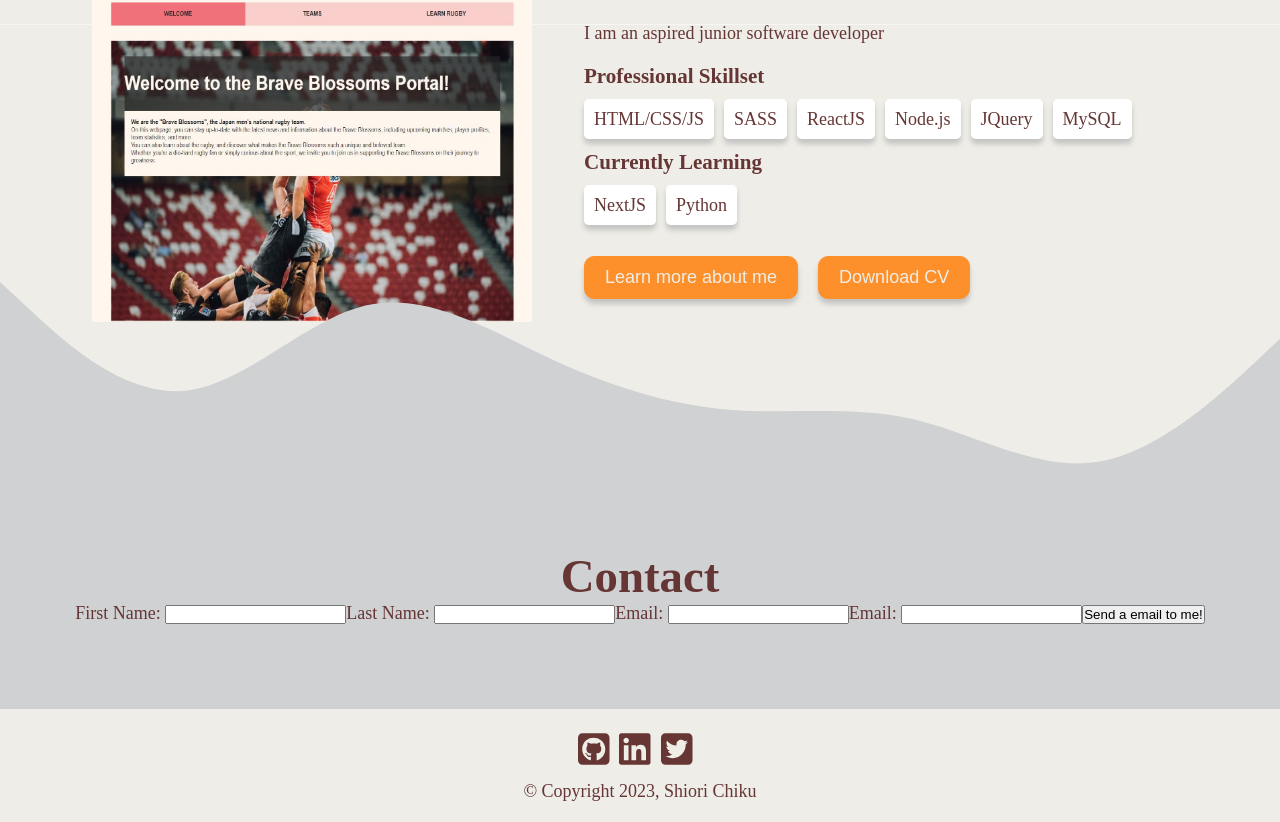
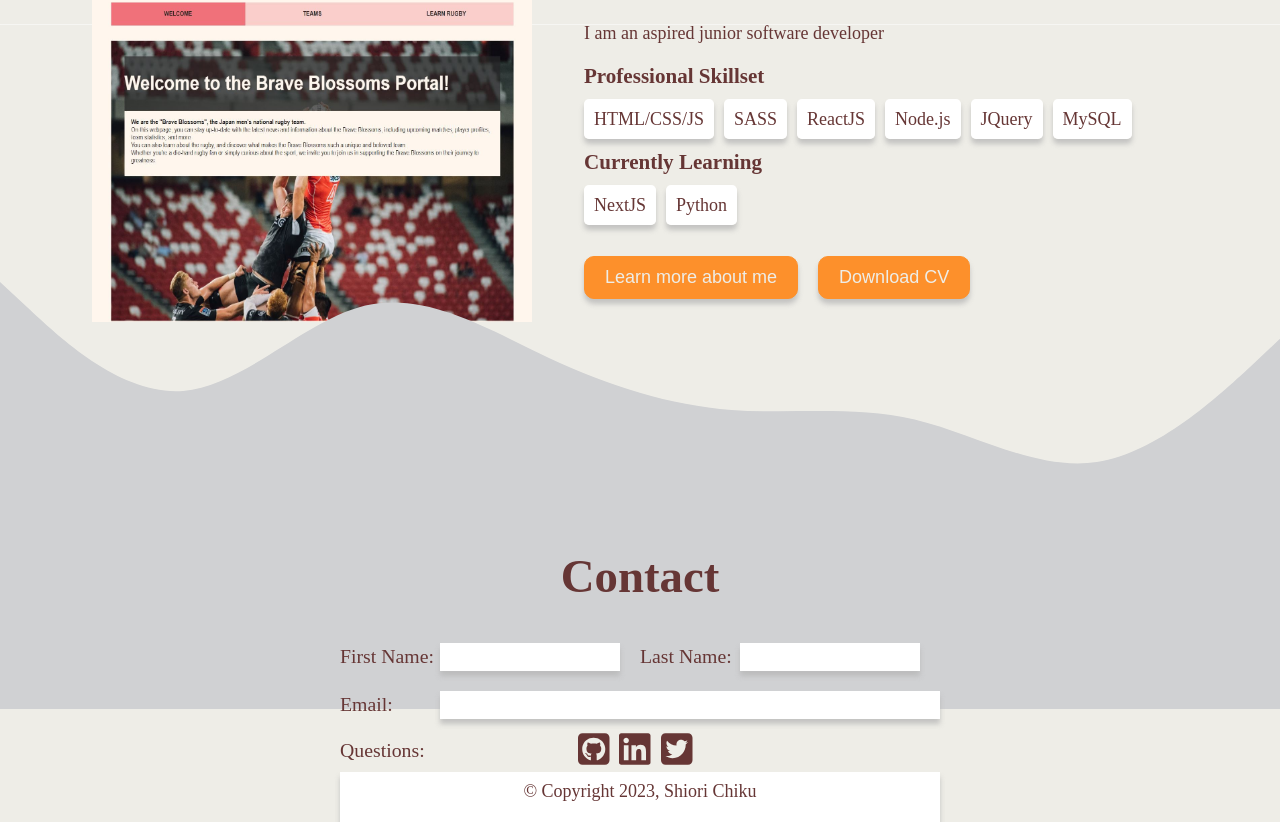
Before and after one commit to Sozai83/shiori-portfolio, a Next.js app: page / in a window 1280 px wide. Shown: the part 1294-2116 px from the top of the page. Built offline with nearby package versions, Linux system fonts and the light colour scheme.

Commit message:
added functioning contact form

```diff
--- a/src/pages/components/contactform.js
+++ b/src/pages/components/contactform.js
@@ -1,27 +1,63 @@
 import Image from 'next/image'
 import Link from 'next/link'
+import {useState} from 'react';
 import withWaveSection from '../wavelayout'
-import Styles from '../../styles/home/Contact.module.scss'
+import Styles from '../../styles/home/ContactForm.module.scss'
 
 //Home page - Skills/Tech stack section
 export default function Contact() {
+    const [fname, setFname] = useState('');
+    const [lname, setLname] = useState('');
+    const [email, setEmail] = useState('');
+    const [query, setQuery] = useState('');
+
 
   return (
-          <form action="https://formsubmit.co/chikushi3.227@gmail.com" method="POST">
+          <form className={Styles.form} action="https://formsubmit.co/chikushi3.227@gmail.com" method="POST">
             {/* honepot */}
             <input type="text" name="_honey" style={{'display': 'none'}}/>
             {/* disable captcha */}
             <input type="hidden" name="_captcha" value="false"/>
-            <input type="hidden" name="_honey" style={{'display': 'none'}}/>
-            <label for="fname">First Name: </label>
-            <input type="text" name="fname" required/>
-            <label for="lname">Last Name: </label>
-            <input type="text" name="lname" required/>
-            <label for="email">Email: </label>
-            <input type="email" name="email" required/>
-            <label for="email">Email: </label>
-            <input type="email" name="email" required/>
-            <button type="submit">Send a email to me!</button>
+            <div className={Styles.name}>
+                <label for="fname">First Name: </label>
+                <input
+                    type="text"
+                    name="fname"
+                    id="fname"
+                    value={fname}
+                    onChange={(e)=>{setFname(e.target.value)}}
+                    required/>
+
+                <label for="lname">Last Name: </label>
+                <input
+                    type="text"
+                    name="lname"
+                    id="lname"
+                    value={lname}
+                    onChange={(e)=>{setLname(e.target.value)}}
+                    required/>
+            </div>
+            <div className={Styles.email}>
+                <label for="email">Email: </label>
+                <input
+                    type="email"
+                    name="email"
+                    id="email"
+                    value={email}
+                    onChange={(e)=>{setEmail(e.target.value)}}
+                    required/>
+            </div>
+            <div className={Styles.query}>
+                <label for="query">Questions: </label>
+                <textarea
+                    type="query"
+                    name="query"
+                    id="query"
+                    value={query}
+                    onChange={(e)=>{setQuery(e.target.value)}}
+                    required/>
+            </div>
+            <button type="submit">Send an email to me!</button>
           </form>
 
   )
--- /dev/null
+++ b/src/styles/home/ContactForm.module.scss
@@ -0,0 +1,74 @@
+@use '../variables.scss';
+
+.form{
+    display: flex;
+    flex-direction: column;
+    text-align: left;
+    width: 600px;
+    margin: 40px auto;
+    font-size: 1.1em;
+    min-height: 100%;
+
+    div{
+        margin-bottom: 20px;
+
+        label{
+            width:100px;
+            display: inline-block;
+        }
+
+        input, textarea{
+            font-size: 1em;
+            background-color: variables.$white;
+            border: none;
+            box-shadow: 0 5px 5px rgba(182, 182, 182, 0.75);
+            line-height: 1.4em;
+            color: variables.$tangerine;
+        }
+    }
+
+
+
+    .name{
+        input{
+            width: calc(50% - 120px);
+            margin-right: 20px;
+        }
+    }
+
+    .email{
+        input{
+            width: calc(100% - 100px);
+        }
+    }
+
+    .query{
+        label{
+            display:block;
+            margin-bottom: 10px;
+        }
+        textarea{
+            width: 100%;
+            min-height: 180px;
+        }
+    }
+
+    button{
+        border-radius: 10px;
+        font-size: 1em;
+        padding: 10px;
+        margin: 20px auto;
+        color: variables.$ivory;
+        background-color: variables.$tangerine;
+        border: 2px solid variables.$tangerine;
+        font-weight: 500;
+        box-shadow: 0 5px 5px rgba(182, 182, 182, 0.75);
+
+        &:hover{
+            cursor: pointer;
+            color: variables.$tangerine;
+            background-color: variables.$ivory;
+            border: 2px solid variables.$tangerine;
+        }
+    }
+}
```
